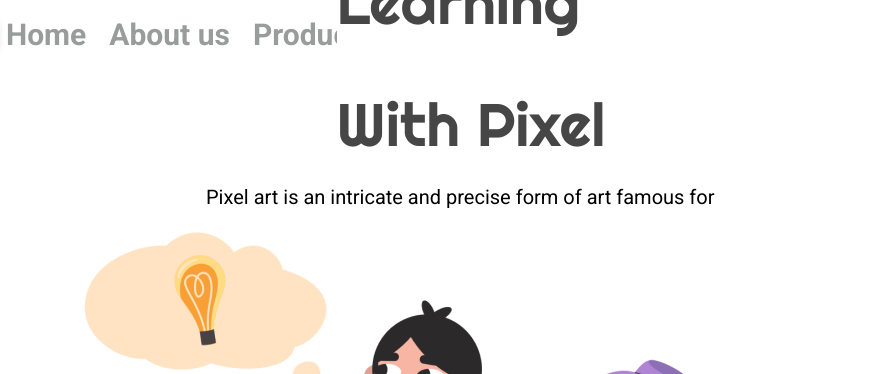
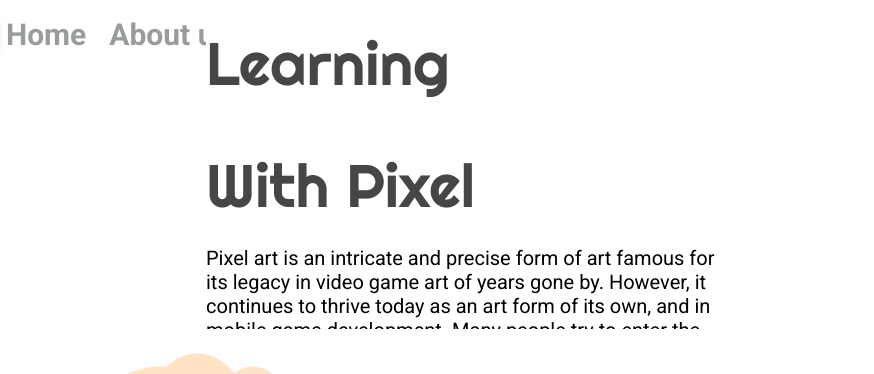
Before and after one commit to Carlosaugusto222/Portfolio-, a plain HTML site: page index.html in a window 1280 px wide. Shown: the top 374 px of the page, 44-918 px from the left. Drawn offline with Linux system fonts and the light colour scheme.

Commit message:
Atualizar o styles.css

```diff
--- a/styles.css
+++ b/styles.css
@@ -44,10 +44,9 @@ main {
     display: flex;
     flex-direction: column;
     justify-content: center; /* Centraliza na vertical */
-    align-items: center; /* Centraliza na horizontal */
     margin-left: 250px;
     width: 530px;
-    height: 79px;
+    height: 200px;
 }
 
 h1 {
```
